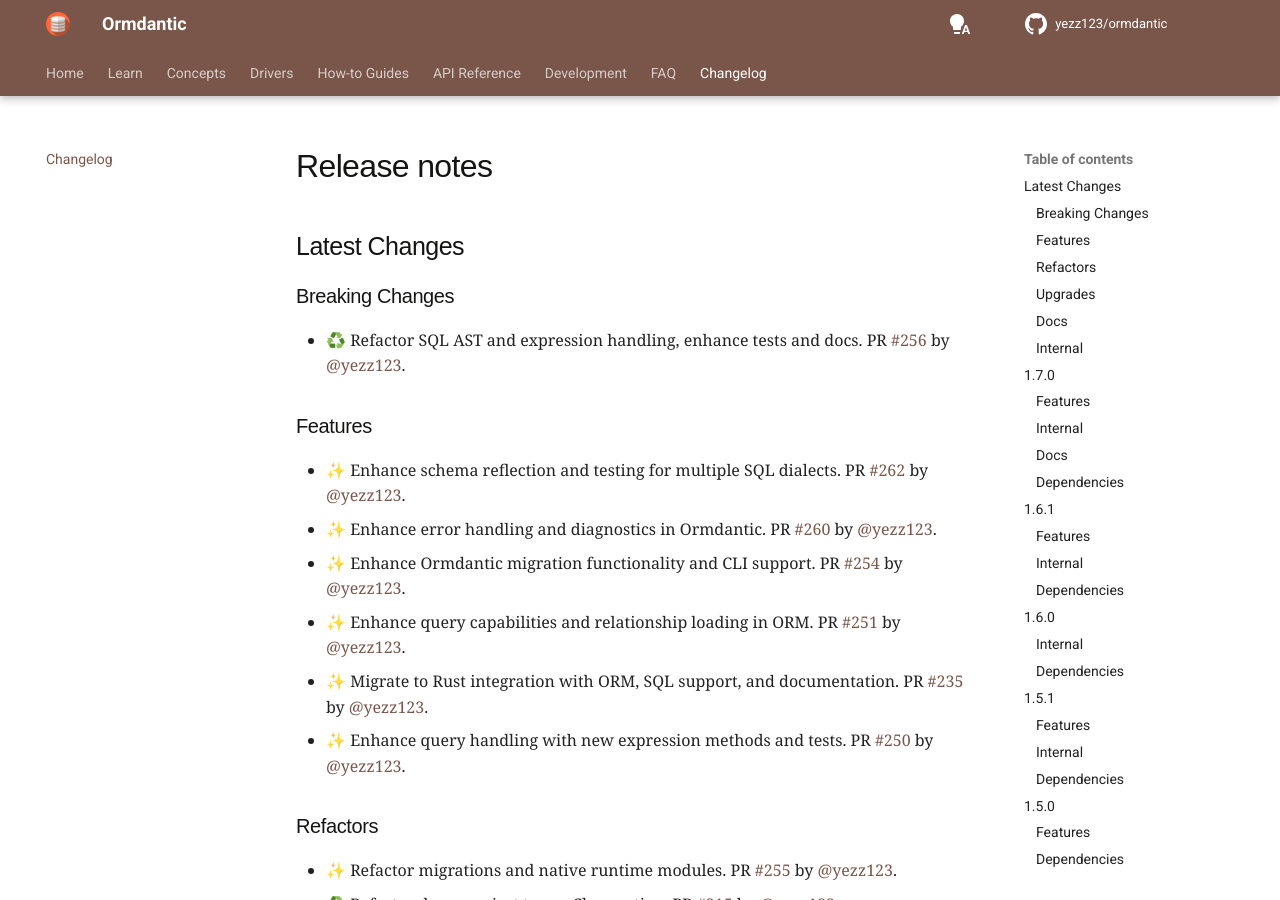
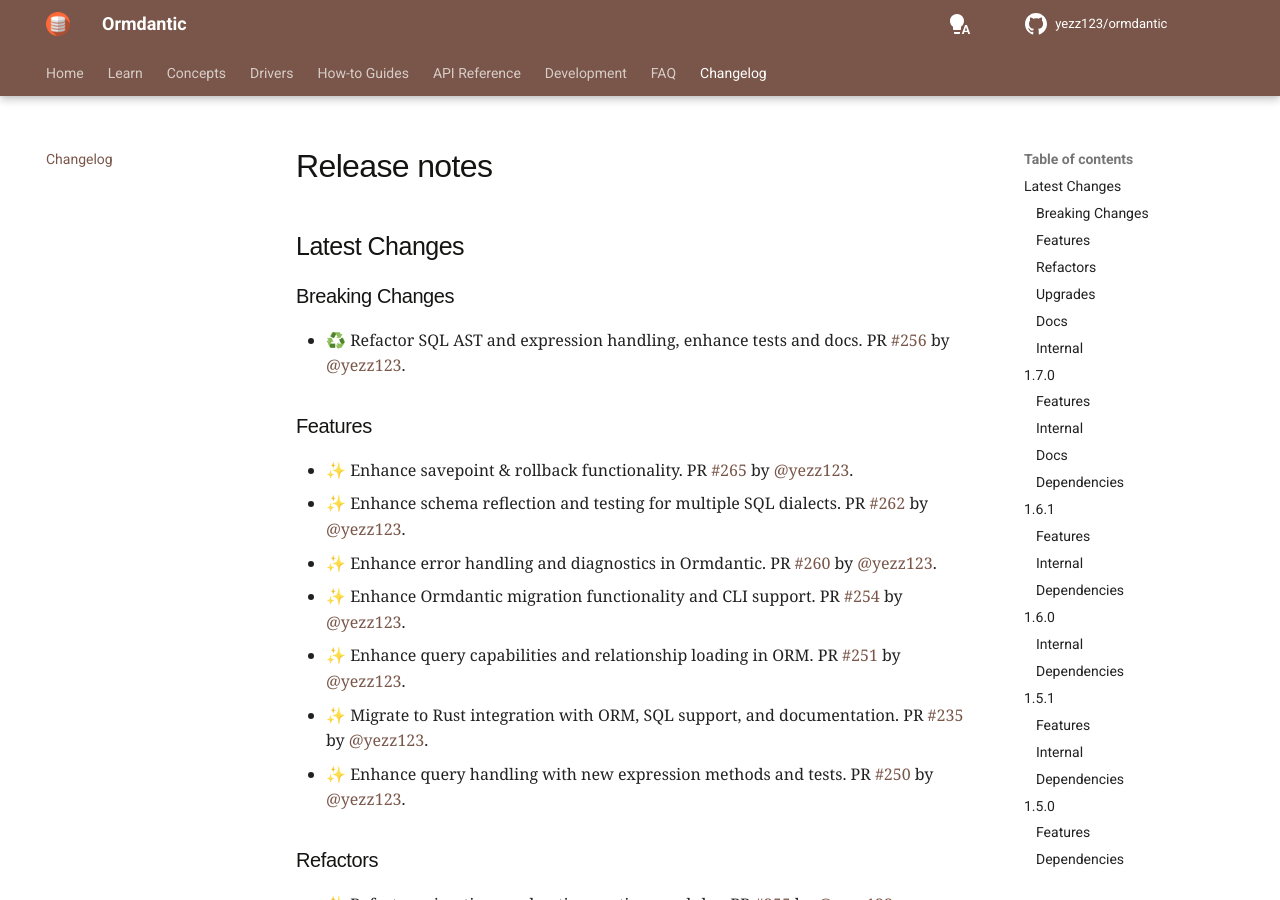
Before and after one commit to yezz123/ormdantic, an MkDocs documentation site: the page built from docs/release.md, in a window 1280 px wide and 900 px high. Built offline with MkDocs 1.6.1 and Material for MkDocs 9.7.7, drawn with Linux system fonts in a browser that asks for light colours; comment, search, counter and statistics services are not loaded.

Commit message:
📝 Update release notes
[skip ci]

```diff
--- a/docs/release.md
+++ b/docs/release.md
@@ -8,6 +8,7 @@
 
 ### Features
 
+* ✨ Enhance savepoint & rollback functionality. PR [#265](https://github.com/yezz123/ormdantic/pull/265) by [@yezz123](https://github.com/yezz123).
 * ✨ Enhance schema reflection and testing for multiple SQL dialects. PR [#262](https://github.com/yezz123/ormdantic/pull/262) by [@yezz123](https://github.com/yezz123).
 * ✨ Enhance error handling and diagnostics in Ormdantic. PR [#260](https://github.com/yezz123/ormdantic/pull/260) by [@yezz123](https://github.com/yezz123).
 * ✨  Enhance Ormdantic migration functionality and CLI support. PR [#254](https://github.com/yezz123/ormdantic/pull/254) by [@yezz123](https://github.com/yezz123).
```
